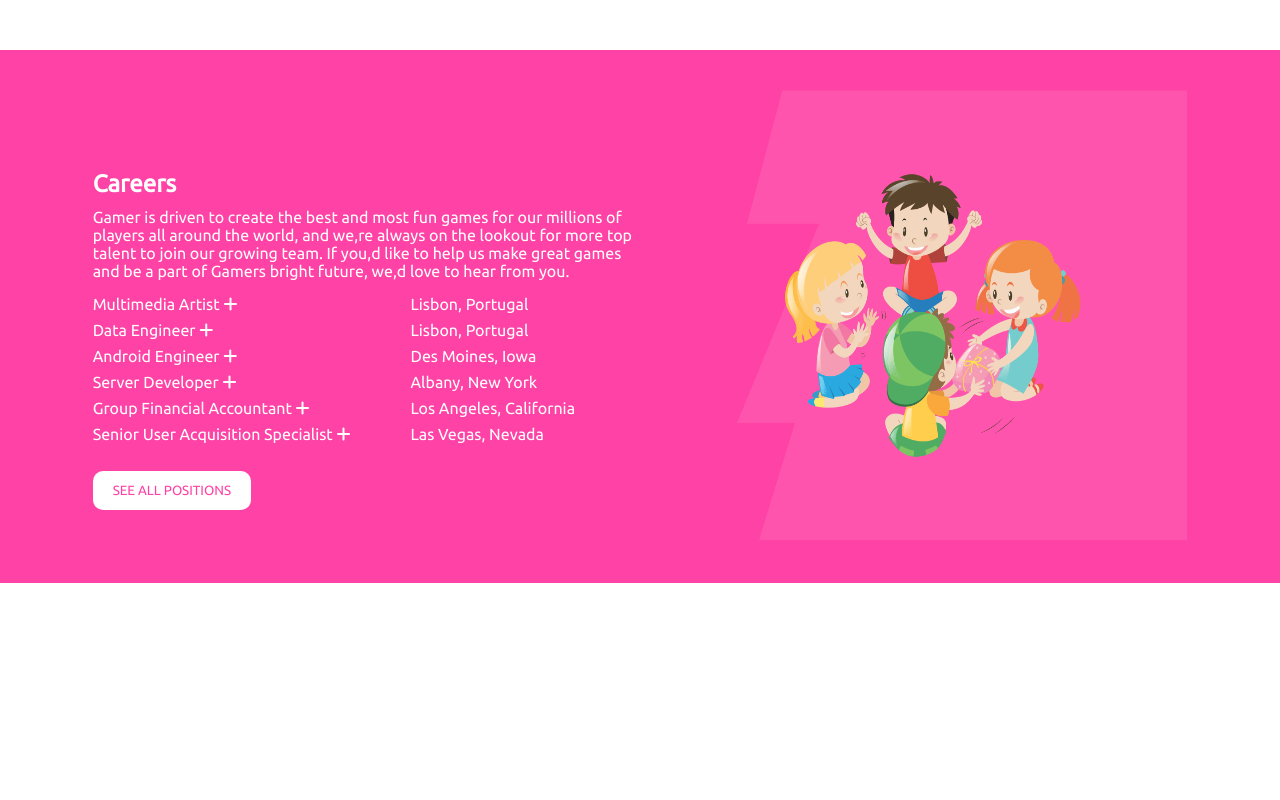
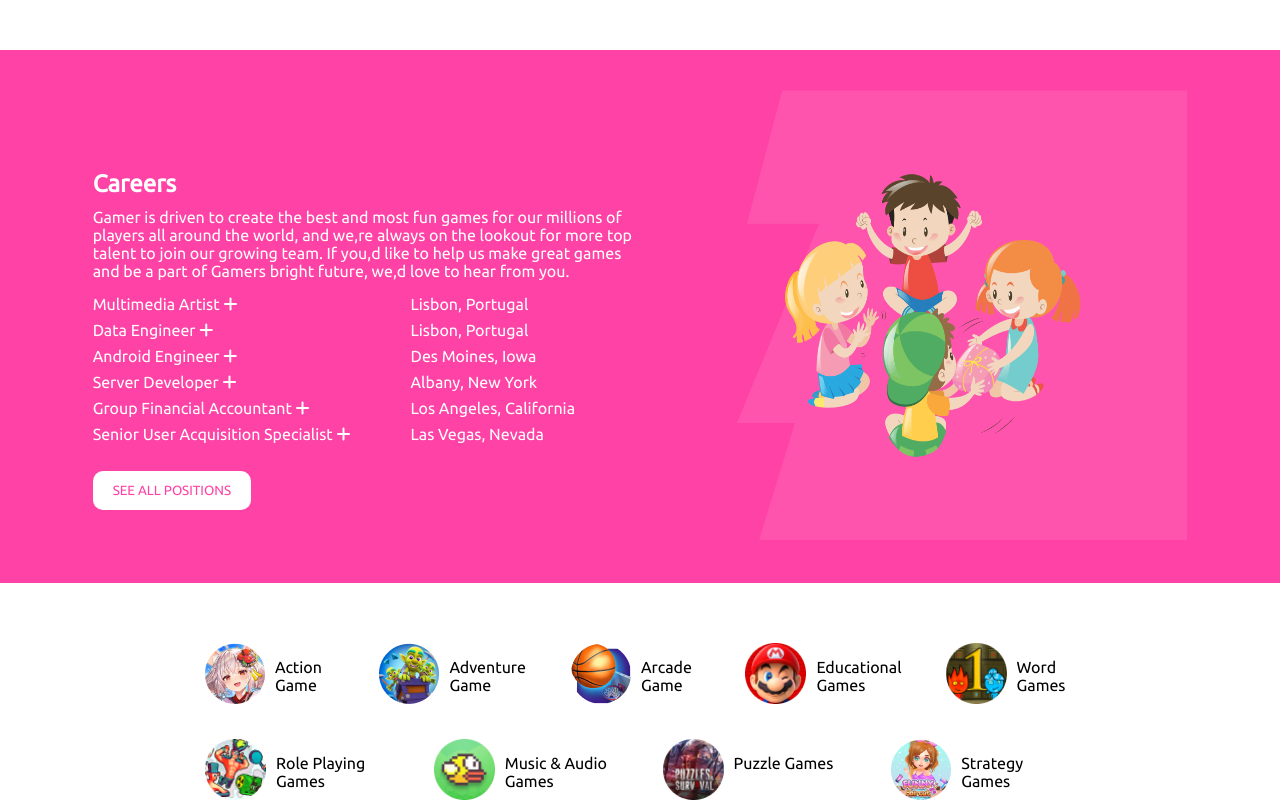
Before and after one commit to nabid050/B8A2-Gamer-Zone, a plain HTML site: page index.html in a window 1280 px wide. Shown: the part 2036-2836 px from the top of the page. Before the commit the page ends 2619 px from the top, so only its background shows below. Drawn offline with Linux system fonts and the light colour scheme; a web font is replaced by a local one.

Commit message:
game section added

```diff
--- a/index.html
+++ b/index.html
@@ -158,6 +158,50 @@
           <img style="width: 450px; height: 450px;" src="./images/Group 65.png" alt="">
         </div>
       </section>
+      <section style="margin-top: 60px;">
+          <div class="game-sec">
+           <div class="game-sec-1">
+            <div class="game-property">
+              <img src="./images/Rectangle 11.png" alt="">
+              <p>Action Game</p>
+            </div>
+            <div class="game-property">
+                <img src="./images/Rectangle 12.png" alt="">
+                <p>Adventure Game</p>
+            </div>
+            <div class="game-property">
+              <img src="./images/Rectangle 13.png" alt="">
+              <p>Arcade Game</p>
+            </div>
+            <div class="game-property">
+                <img src="./images/Rectangle 14.png" alt="">
+                <p>Educational Games</p>
+            </div>
+            <div class="game-property">
+               <img src="./images/Rectangle 15.png" alt="">
+               <p>Word Games</p>
+            </div>
+           </div>
+           <div class="game-sec-2">
+            <div class="game-property">
+              <img src="/images/Rectangle 16.png" alt="">
+              <p>Role Playing Games</p>
+            </div>
+            <div class="game-property">
+              <img src="./images/Rectangle 17.png" alt="">
+              <p>Music & Audio Games</p>
+            </div>
+            <div class="game-property">
+               <img src="./images/Rectangle 18.png" alt="">
+               <p>Puzzle Games</p>
+            </div>
+            <div class="game-property">
+               <img src="./images/Rectangle 19.png" alt="">
+               <p>Strategy Games</p>
+            </div>
+           </div>
+          </div>
+      </section>
     </main>
   </body>
 </html>
--- a/style.css
+++ b/style.css
@@ -142,3 +142,30 @@
     margin-top: -190px;
     margin-right: 10px;
 }
+.game-sec-1{
+    display: grid;
+    grid-template-columns: repeat(5, 1fr);
+    margin-right: 205px;
+    margin-left: 205px;
+    gap: 45px;
+}
+.game-sec-2{
+    display: grid;
+    grid-template-columns: repeat(4, 1fr);
+    margin-left: 205px;
+    margin-right: 205px;
+    gap: 45px;
+    margin-top: 35px;
+}
+.game-property{
+    display: flex;
+}
+.game-property p{
+    margin-top: 15px;
+    margin-left: 10px;
+}
+.game-property:hover{
+    border: 1px solid black;
+    border-radius: 50%;
+    padding: 10px;
+}
```
